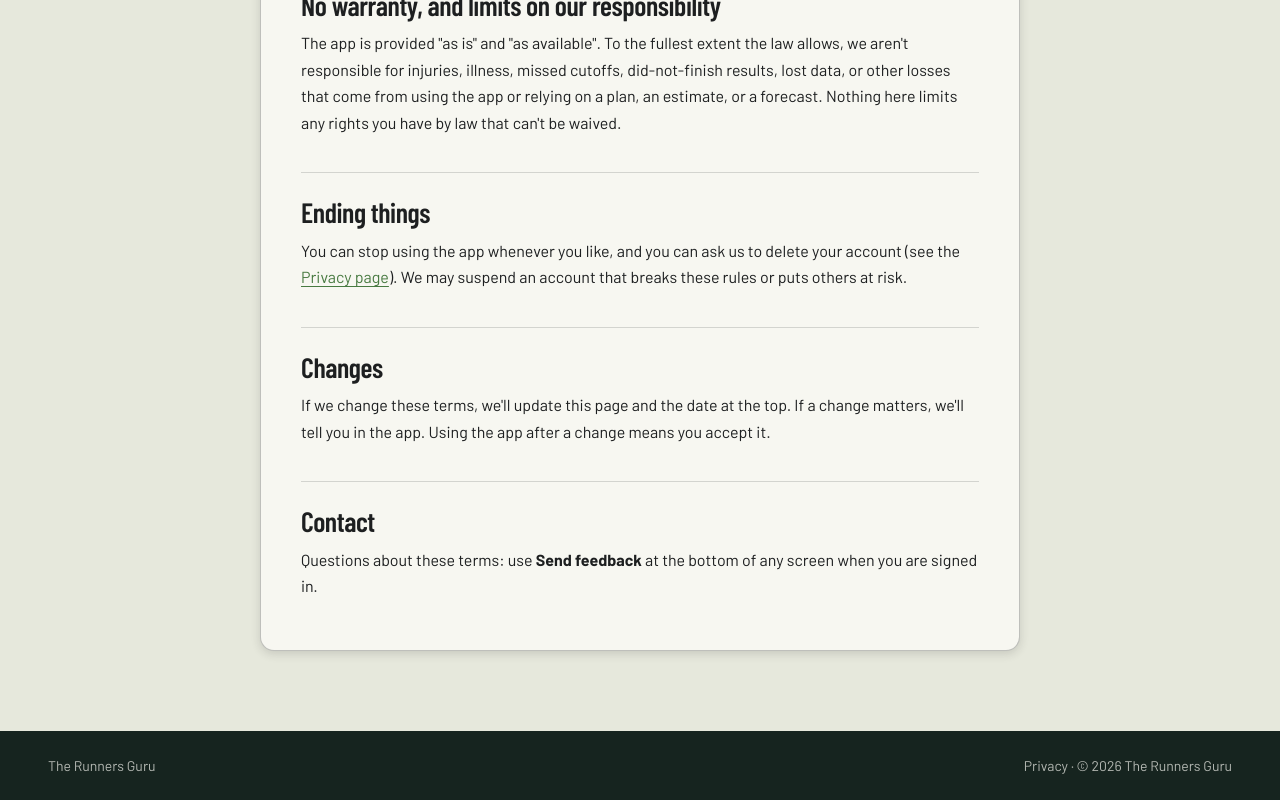
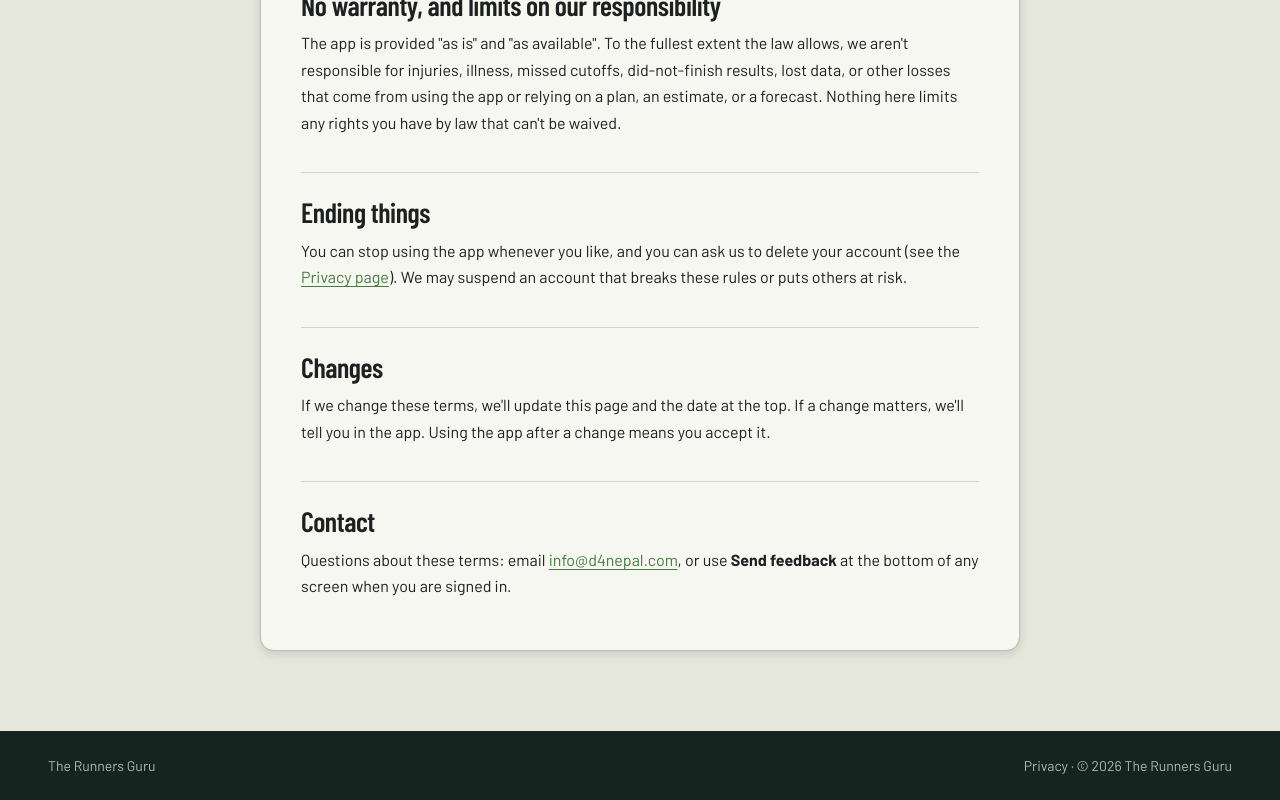
Before and after one commit to NepaPower/TheRunnersGuru, a React (Vite) app: page /terms in a window 1280 px wide. Shown: the part 2032-2832 px from the top of the page. Built offline with nearby package versions, Linux system fonts and the light colour scheme; no server answers.

Commit message:
Set the public support email on the Privacy and Terms pages
Co-Authored-By: Claude Sonnet 5.5 <noreply@anthropic.com>

```diff
--- a/src/data/constants.ts
+++ b/src/data/constants.ts
@@ -33,7 +33,7 @@ export const MAX_ULTRA_MILES = 500;
 
 /** Public contact address shown on the Privacy page. Leave empty to show only the
  * in-app "Send feedback" route. */
-export const SUPPORT_EMAIL = '';
+export const SUPPORT_EMAIL = 'info@d4nepal.com';
 
 export const FIRST_TIME_OPTIONS = [
   { id: 'yes', label: 'Yes, this is my first time' },
```
